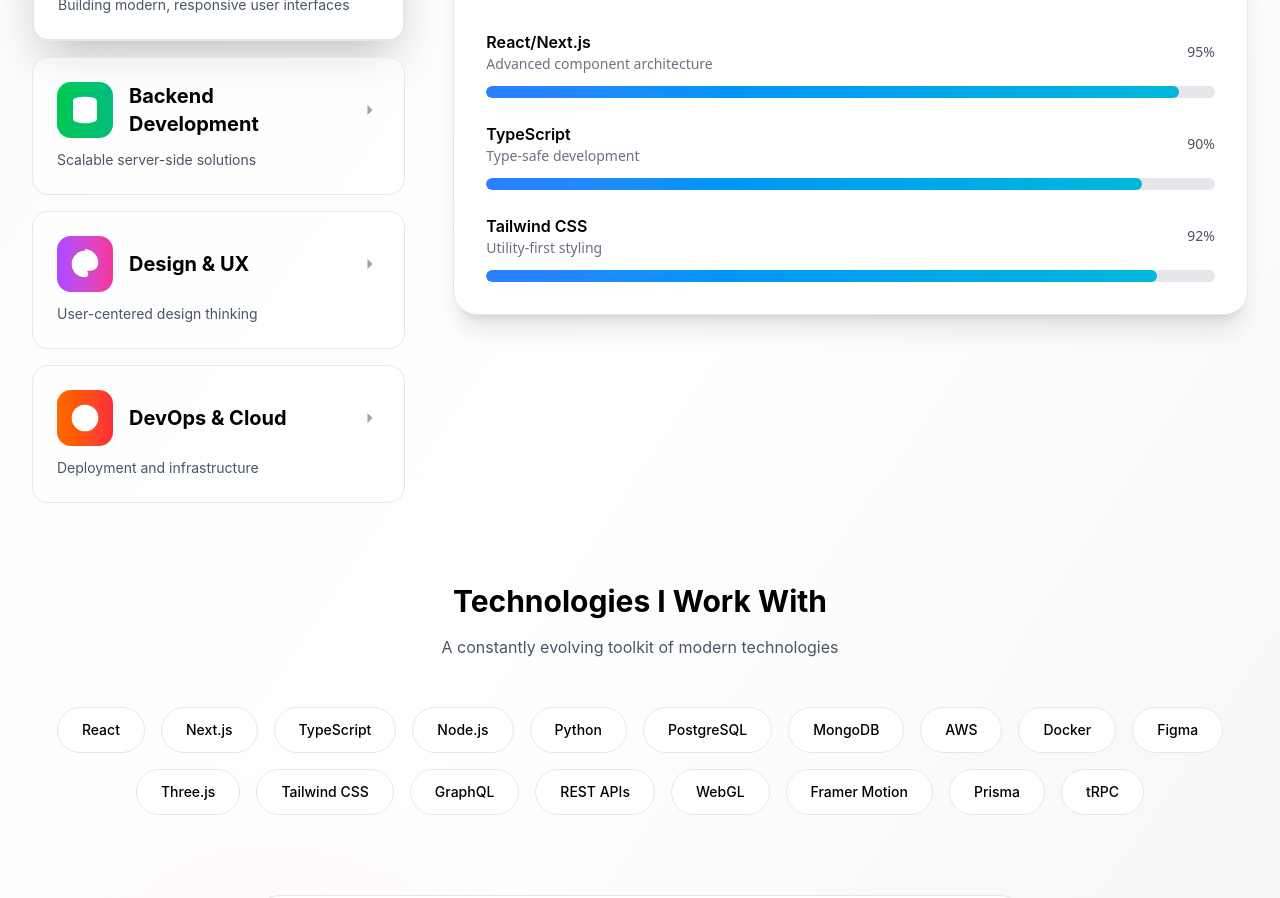
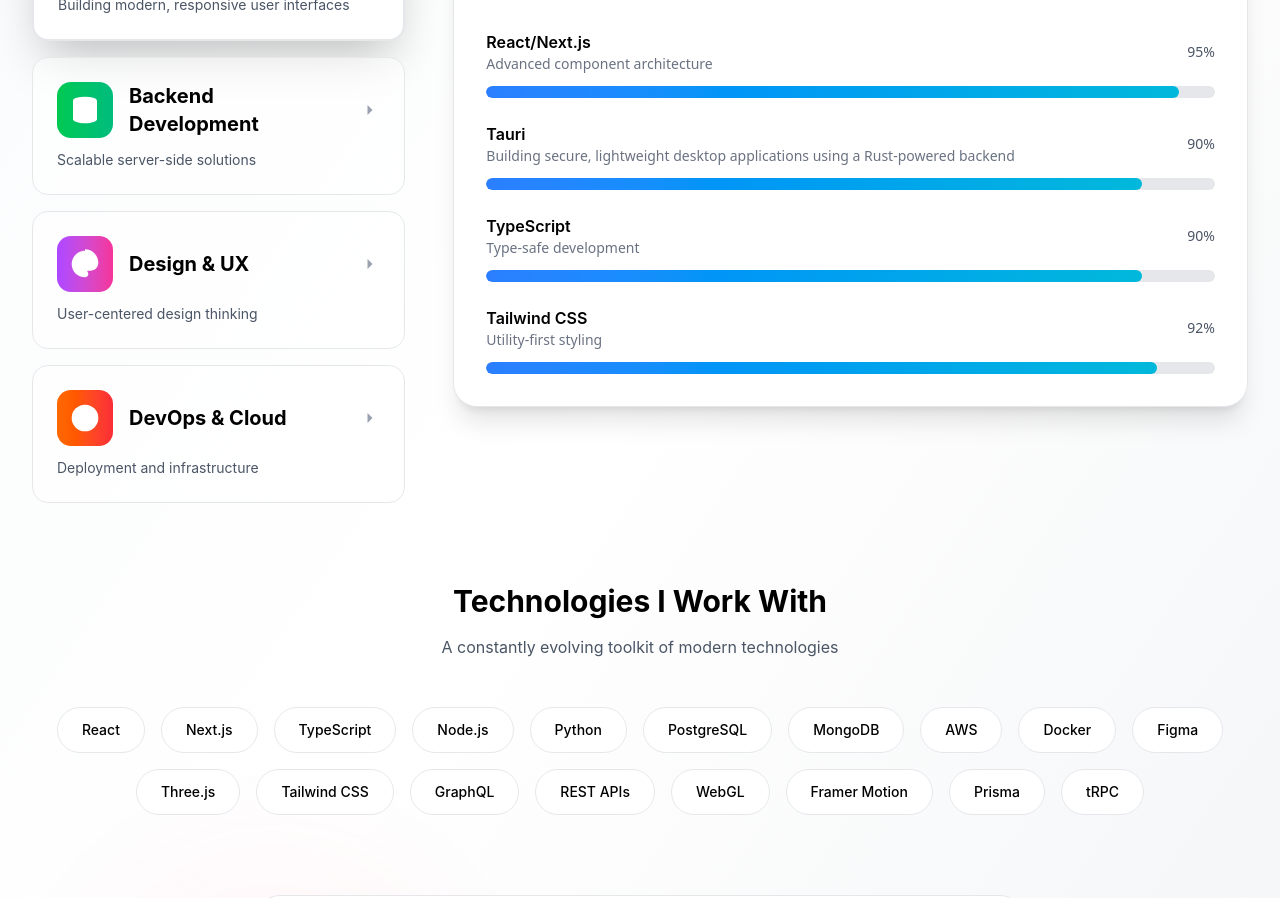
Before and after one commit to vetzk/portfolio-july, a Next.js app: page / in a window 1280 px wide. Shown: the part 2320-3218 px from the top of the page. Built offline with nearby package versions, Linux system fonts and the light colour scheme.

Commit message:
add skills

```diff
--- a/src/app/_components/skill-section.tsx
+++ b/src/app/_components/skill-section.tsx
@@ -55,6 +55,12 @@
                 description: "Advanced component architecture",
             },
             {
+                name: "Tauri",
+                level: 90,
+                description:
+                    "Building secure, lightweight desktop applications using a Rust-powered backend",
+            },
+            {
                 name: "TypeScript",
                 level: 90,
                 description: "Type-safe development",
@@ -76,6 +82,11 @@
                 name: "Node.js",
                 level: 88,
                 description: "Server-side JavaScript",
+            },
+            {
+                name: "Laravel",
+                level: 88,
+                description: "Server-side PHP",
             },
             {
                 name: "Python",
```
